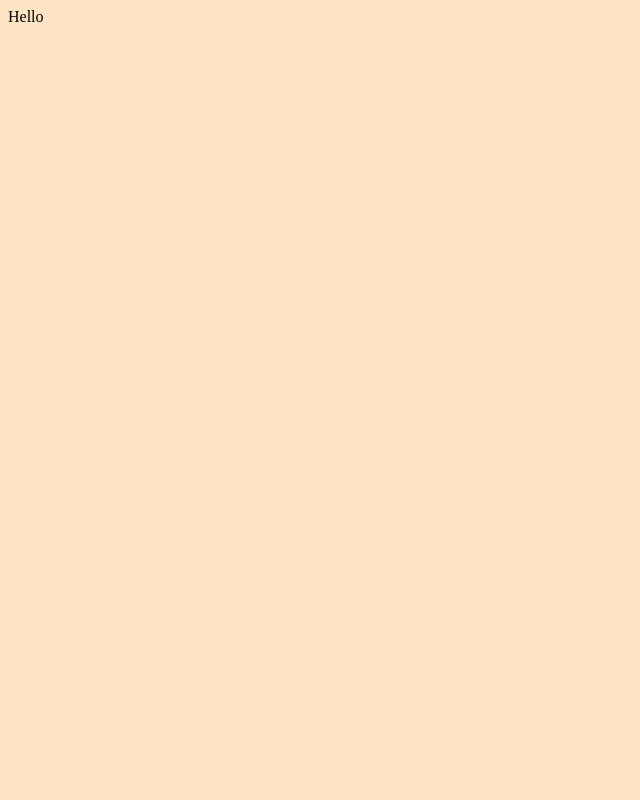
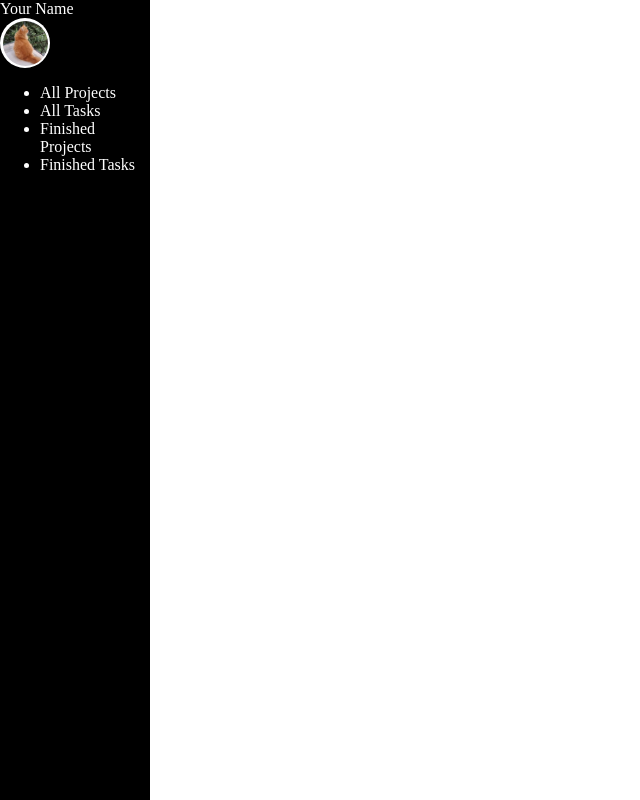
Before and after one commit to dh-giang-vu/TodoList, a website built with webpack: page src/index.html in a window 1280 px wide. Shown: the whole page, without its empty margins (0-640 px from the left). Built offline with nearby package versions, Linux system fonts and the light colour scheme.

Commit message:
sidebar skeleton html & css

```diff
--- a/package.json
+++ b/package.json
@@ -13,6 +13,6 @@
   "scripts": {
     "build": "webpack --config webpack.prod.js",
     "start": "webpack serve --open --config webpack.dev.js",
-    "watch": "webpack --config webpack.dev.js"
+    "watch": "webpack --watch --config webpack.dev.js"
   }
 }
--- a/src/index.html
+++ b/src/index.html
@@ -6,6 +6,22 @@
   <title>All Projects</title>
 </head>
 <body>
-  <div>Hello</div>
+  <div class="sidebar">
+    <div class="profile-container">
+      <div>Your Name</div>
+      <div class="pfp-container"><img src="<%=require('./images/profile-picture.jpg')%>"></div>
+    </div>
+
+    <ul>
+      <li>All Projects</li>
+      <li>All Tasks</li>
+      <li>Finished Projects</li>
+      <li>Finished Tasks</li>
+    </ul>
+
+  </div>
+  <div class="main-content">
+
+  </div>
 </body>
 </html>
--- a/src/style.css
+++ b/src/style.css
@@ -1,3 +1,35 @@
 body {
-    background-color: bisque;
+    margin: 0;
+    padding: 0;
+
 }
+
+.sidebar {
+    background-color: black;
+    width: 150px;
+    color: white;
+
+    /* Fixed on left side */
+    position: fixed;
+    top: 0;
+    bottom: 0;
+    left: 0;
+}
+
+.pfp-container {
+    width: 50px;
+    height: 50px;
+    background-color: rgb(255, 255, 255);
+    border-radius: 100%;
+
+    /* Centre image using flexbox */
+    display: flex;
+    justify-content: center;
+    align-items: center;
+}
+
+.pfp-container img {
+    max-width: 90%;
+    max-height: 90%;
+    border-radius: 100%;
+}
--- a/webpack.common.js
+++ b/webpack.common.js
@@ -21,6 +21,10 @@ module.exports = {
         test: /\.css$/i,
         use: ['style-loader', 'css-loader'],
       },
+      {
+        test: /\.(png|svg|jpg|jpeg|gif)$/i,
+        type: 'asset/resource',
+      },
     ],
   },
 };
```
Also changed, not shown: dist/5246d6f883c424a70273.jpg (added), dist/bundle.js, dist/index.html, src/images/profile-picture.jpg (added).
